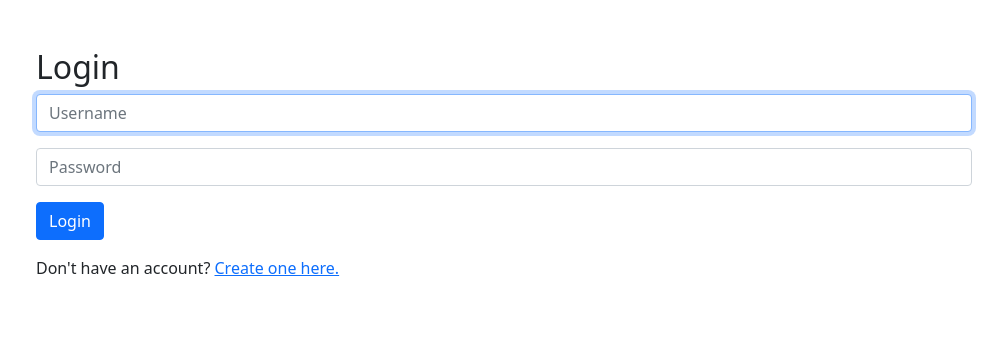
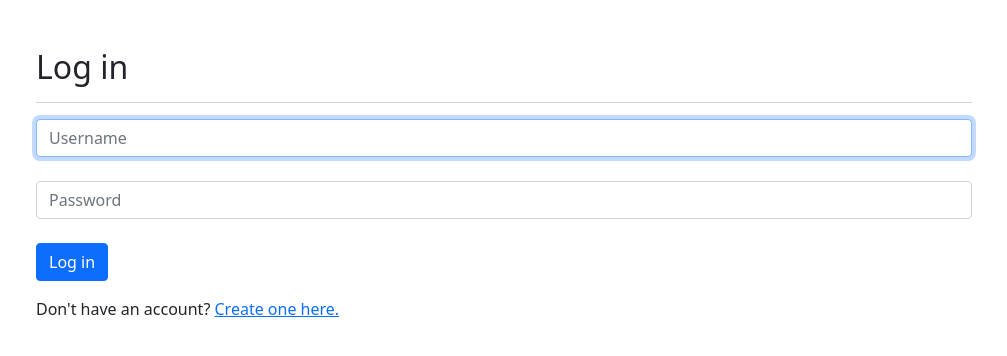
Before and after one commit to TayTufenkjian/drunk-on-carbon, a Django app: page /login in a window 1280 px wide. Shown: the part 130-486 px from the top of the page, without its empty margins (136-1143 px from the left). Run offline with Django 4.2, Linux system fonts and the light colour scheme.

Commit message:
update styles for forms and headers

```diff
--- a/carbon/static/styles.css
+++ b/carbon/static/styles.css
@@ -39,6 +39,12 @@ button.delete {
 }
 
 form input {
+    margin-bottom: 1rem;
+}
+
+h2 {
+    border-bottom: 1px solid #D2D2D7;
+    padding-bottom: 1rem;
     margin-bottom: 1rem;
 }
 
--- a/carbon/templates/layout.html
+++ b/carbon/templates/layout.html
@@ -25,9 +25,9 @@
                 <a class="navbar-brand" href="/"><h1>Drunk on Carbon</h1></a>
                 <div class="navbar-nav">
                     {% if user.is_authenticated %}
-                        <a class="nav-link" href="{% url 'saved_estimates_view' %}">Saved Estimates</a>
-                        <a class="nav-link" href="{% url 'user_account' %}">User Account</a>
-                        <a class="nav-link" href="{% url 'logout' %}">Log Out</a>
+                        <a class="nav-link" href="{% url 'saved_estimates_view' %}">Saved estimates</a>
+                        <a class="nav-link" href="{% url 'user_account' %}">Account</a>
+                        <a class="nav-link" href="{% url 'logout' %}">Log out</a>
                     {% else %}
                         <a class="nav-link" href="{% url 'create_account' %}">Create account</a>
                         <a class="nav-link" href="{% url 'login' %}">Log in</a>
--- a/carbon/templates/login.html
+++ b/carbon/templates/login.html
@@ -2,7 +2,7 @@
 
 {% block body %}
 
-    <h2>Login</h2>
+    <h2>Log in</h2>
 
     {% if message %}
         <div>{{ message }}</div>
@@ -10,9 +10,9 @@
 
     <form action="{% url 'login' %}" method="post">
         {% csrf_token %}
-        <input autofocus class="form-control" type="text" name="username" placeholder="Username">
-        <input class="form-control" type="password" name="password" placeholder="Password">
-        <input class="btn btn-primary" type="submit" value="Login">
+        <input autofocus class="form-control mb-4" type="text" name="username" placeholder="Username">
+        <input class="form-control mb-4" type="password" name="password" placeholder="Password">
+        <input class="btn btn-primary" type="submit" value="Log in">
     </form>
 
     <p>Don't have an account? <a href="{% url 'create_account' %}">Create one here.</a></p>
--- a/carbon/templates/saved_estimates.html
+++ b/carbon/templates/saved_estimates.html
@@ -3,7 +3,7 @@
 
 {% block body %}
     <div id="saved-estimates">
-        <h2>Your saved estimates</h2>
+        <h2>Saved estimates</h2>
 
         {% if saved_estimates.count == 0 %}
             You haven't saved any estimates yet.
--- a/carbon/templates/usa_travel_miles.html
+++ b/carbon/templates/usa_travel_miles.html
@@ -2,8 +2,8 @@
 {% load static %}
 
 {% block body %}
-    <h2>USA Travel by Miles</h2>
-    <hr>
+    <h2>USA travel by miles</h2>
+
     <form class="estimate-form">
         <label for="miles" class="form-label">Number of miles: </label>
         <input type="number" class="form-control" name="miles" id="miles" required>
--- a/carbon/templates/usa_travel_places.html
+++ b/carbon/templates/usa_travel_places.html
@@ -2,8 +2,8 @@
 {% load static %}
 
 {% block body %}
-    <h2>USA Travel</h2>
-    <hr>
+    <h2>USA travel from origin to destination</h2>
+
     <form class="estimate-form">
         <div id="origin" class="row mb-3">
             <h3>From</h3>
--- a/carbon/templates/user_account.html
+++ b/carbon/templates/user_account.html
@@ -2,8 +2,7 @@
 
 {% block body %}
 
-    <h2>Your user account</h2>
-    <hr>
+    <h2>User account</h2>
 
     <div class="mb-4">
         <h3>Username</h3>
```
Also changed, not shown: carbon/templates/create_account.html (+4 -4 lines).
